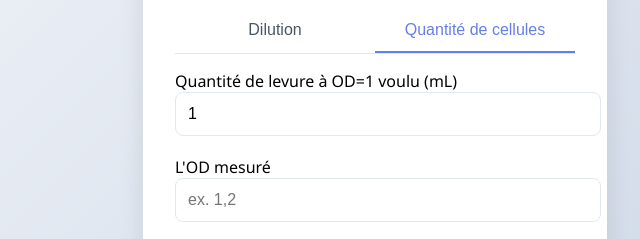
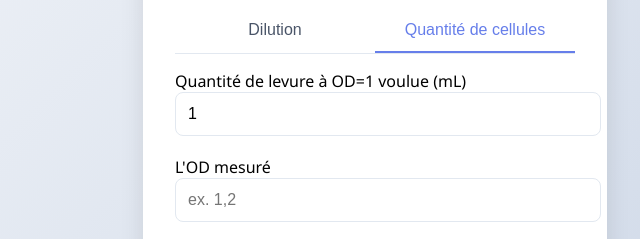
Before and after one commit to Thopic/thopic.github.io, a plain HTML site: page od/index.html in a window 1280 px wide. Both pictures are taken after a click on the button "Quantité de cellules". Shown: the part 232-471 px from the top of the page, 265-905 px from the left. Drawn offline with Linux system fonts and the light colour scheme.

Commit message:
deploy: Thopic/homepage@51ab702ccb0f87f6729281f215449a2f9db93a31

```diff
--- a/od/index.html
+++ b/od/index.html
@@ -49,7 +49,7 @@
 
         <div id="yeast" class="tab-content">
             <div class="input-group">
-                <label for="desiredVolume">Quantité de levure à OD=1 voulu (mL)</label>
+                <label for="desiredVolume">Quantité de levure à OD=1 voulue (mL)</label>
                 <input type="number" id="desiredVolume" placeholder="ex. 1" step="0.1" value="1" oninput="calculateYeast()">
             </div>
             <div class="input-group">
```
